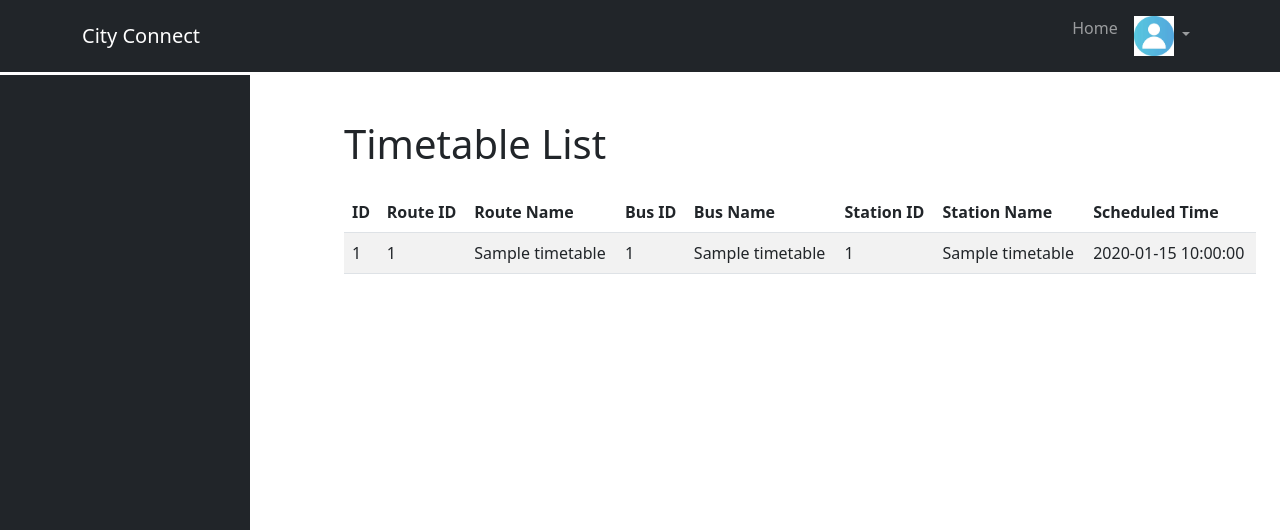
After one commit to Md-Jannatul-Ferdouse-Rahat-Ibne-Yousuf/City-Connect, a FastAPI app: template templates/driver_timetables.html in a window 1280 px wide. The commit adds this page. Shown: the top 530 px of the page. Run offline with FastAPI, Linux system fonts and the light colour scheme; the template is opened without the code that fills it: most values are stand-ins (such as "Sample title", 1, 10 or a date in 2020); some libraries are stand-ins or nearby versions.

Commit message:
Added driver functionalities

```diff
--- a/main.py
+++ b/main.py
@@ -41,6 +41,7 @@ app.include_router(fleet_router)
 app.include_router(station_router)
 app.include_router(route_router)
 app.include_router(logout_router)
+app.include_router(driver_router)
 
 
 if __name__ == "__main__":
--- a/routes/dashboard.py
+++ b/routes/dashboard.py
@@ -17,10 +17,12 @@ async def dashboard(request: Request, db: Session = Depends(get_db), current_use
         user = crud.get_user_by_username(db, current_user["username"])
         user_id = user["id"]
 
+        print(f"User: {user_id}")
+
         # Fetch roles of the current user
         roles = crud.get_user_roles(db, user_id)
         role_names = [role['name'] for role in roles]
 
-        return templates.TemplateResponse("dashboard.html", {"request": request, "current_user": user, "role_names": role_names})
+        return templates.TemplateResponse("dashboard.html", {"request": request, "current_user": user, "user_id": user_id, "role_names": role_names})
     except Exception as e:
         raise HTTPException(status_code=400, detail=str(e))
--- /dev/null
+++ b/templates/driver_timetables.html
@@ -0,0 +1,63 @@
+<!DOCTYPE html>
+<html lang="en">
+<head>
+    <meta charset="UTF-8">
+    <meta name="viewport" content="width=device-width, initial-scale=1.0">
+    <title>Timetable List</title>
+
+    <!-- Bootstrap CSS -->
+    <link href="https://cdn.jsdelivr.net/npm/bootstrap@5.3.0/dist/css/bootstrap.min.css" rel="stylesheet">
+    <script src="https://cdn.jsdelivr.net/npm/sweetalert2@11"></script>
+</head>
+<body>
+    <!-- Include Navbar -->
+    {% include 'navbar.html' %}
+
+    <div class="container-fluid">
+        <div class="row">
+            <!-- Include Sidebar -->
+            <div class="col-md-3">
+                {% include 'sidebar.html' %}
+            </div>
+
+            <div class="col-md-9">
+                <div class="container mt-5">
+                    <h1 class="mb-4">Timetable List</h1>
+                    <table class="table table-striped table-hover">
+                        <thead>
+                            <tr>
+                                <th>ID</th>
+                                <th>Route ID</th>
+                                <th>Route Name</th>
+                                <th>Bus ID</th>
+                                <th>Bus Name</th>
+                                <th>Station ID</th>
+                                <th>Station Name</th>
+                                <th>Scheduled Time</th>
+                            </tr>
+                        </thead>
+                        <tbody>
+                            {% for timetable in timetables %}
+                            <tr>
+                                <td>{{ timetable.id }}</td>
+                                <td>{{ timetable.route_id }}</td>
+                                <td>{{ timetable.route_name }}</td>
+                                <td>{{ timetable.bus_id }}</td>
+                                <td>{{ timetable.bus_name }}</td>
+                                <td>{{ timetable.station_id }}</td>
+                                <td>{{ timetable.station_name }}</td>
+                                <td>{{ timetable.scheduled_time }}</td>
+                            </tr>
+                            {% endfor %}
+                        </tbody>
+                    </table>
+                </div>
+            </div>
+        </div>
+    </div>
+
+    <!-- Bootstrap Bundle with Popper -->
+    <script src="https://cdn.jsdelivr.net/npm/bootstrap@5.3.0/dist/js/bootstrap.bundle.min.js"></script>
+
+</body>
+</html>
--- a/templates/edit_station.html
+++ b/templates/edit_station.html
@@ -23,7 +23,7 @@
                         <input type="text" id="name" name="name" class="form-control" value="{{ station.name }}" required>
                     </div>
                     <button type="submit" class="btn btn-success">Update Station</button>
-                    <a href="/station" class="btn btn-secondary">Cancel</a>
+                    <a href="/stations" class="btn btn-secondary">Cancel</a>
                 </form>
             </div>
         </div>
--- a/templates/sidebar.html
+++ b/templates/sidebar.html
@@ -67,4 +67,12 @@
             <a href="/stops/new" class="list-group-item list-group-item-action">Add New Stop</a>
         </div>
     {% endif %}
+
+    {% if 'Driver' in role_names %}
+        <div class="list-group">
+            <a href="/driver-salaries/{{ user_id }}" class="list-group-item list-group-item-action">View Salary</a>
+            <a href="/timetables/driver/{{ user_id }}" class="list-group-item list-group-item-action">View Timetables</a>
+
+        </div>
+    {% endif %}
 </div>
```
Also changed, not shown: crud/timetables.py (+25 -0 lines), routes/driver.py (+13 -0 lines), routes/fleet_manager.py (+19 -2 lines), routes/hr.py (+9 -2 lines), templates/driver_salaries.html (+7 -2 lines), templates/edit_bus.html (+14 -0 lines), templates/edit_maintenance.html (+16 -0 lines).
